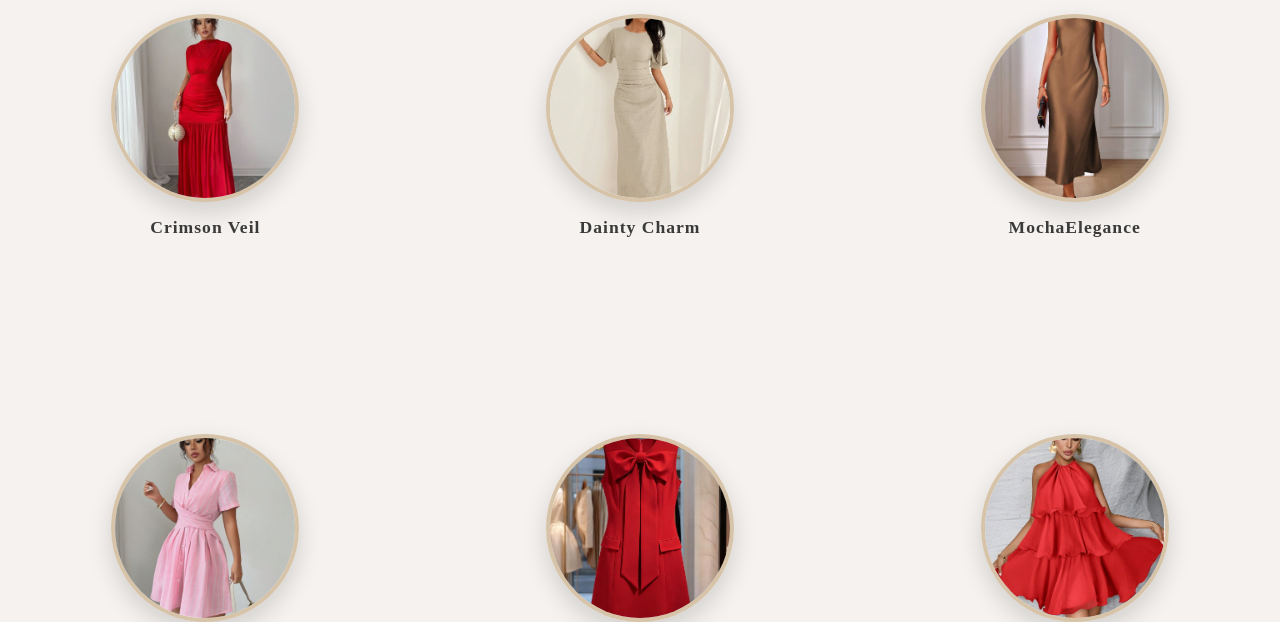
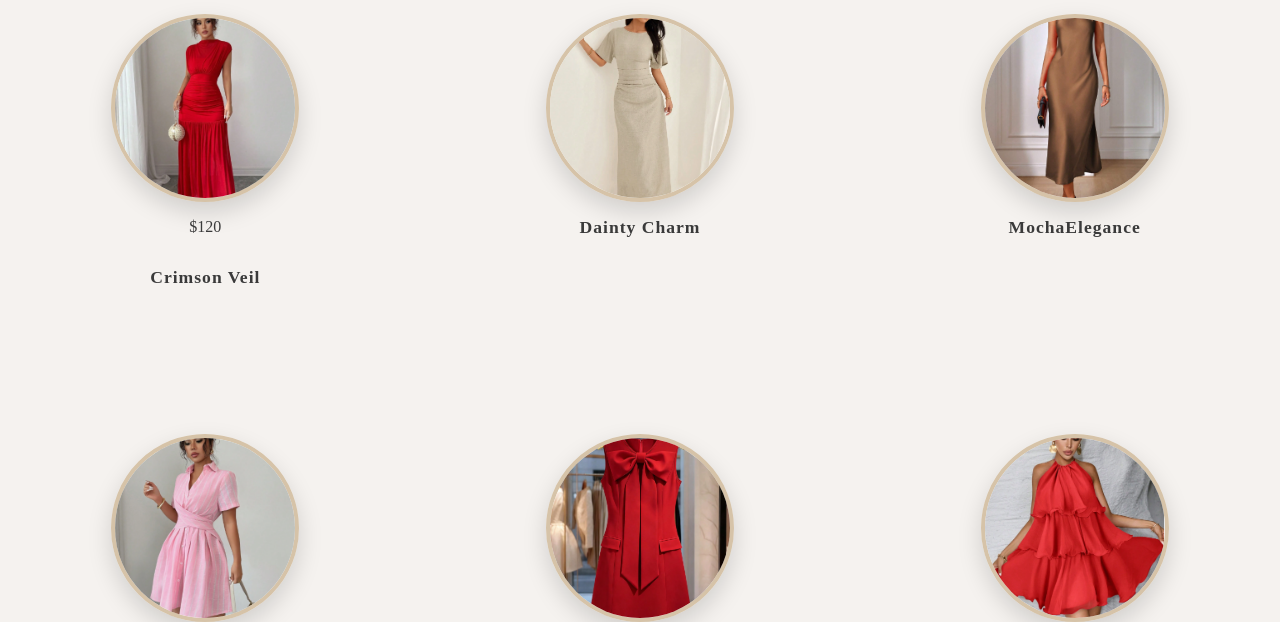
Before and after one commit to Lotus191524/Zoletsa, a plain HTML site: page dresses.html in a window 1280 px wide. Shown: the part 215-837 px from the top of the page. Drawn offline with Linux system fonts and the light colour scheme.

Commit message:
Update dresses.html

```diff
--- a/dresses.html
+++ b/dresses.html
@@ -30,6 +30,7 @@
     <!-- Example dress product -->
     <div class="product">
       <img src="dresses/CrimsonVeil.jpg" alt="Crimson Veil">
+        <p class="price">$120</p>
       <h3>Crimson Veil</h3>
     </div>
 
```
